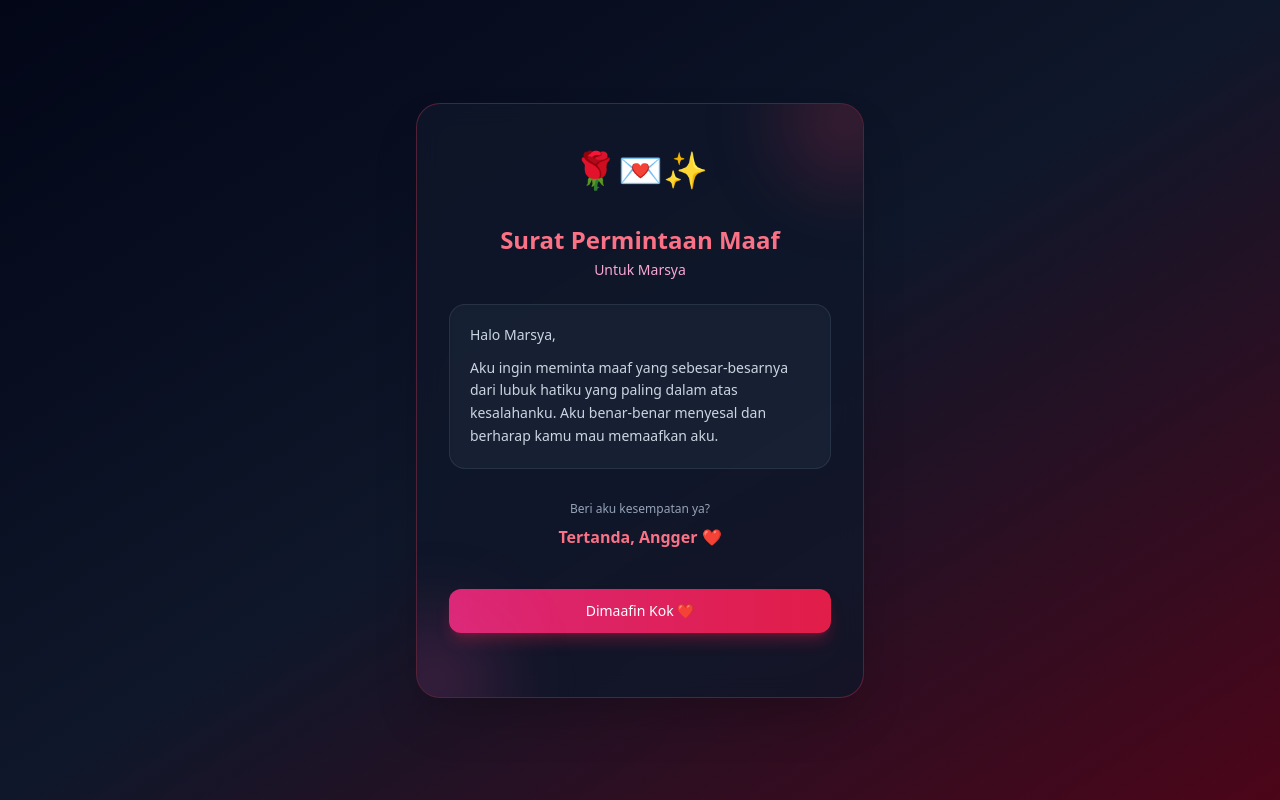
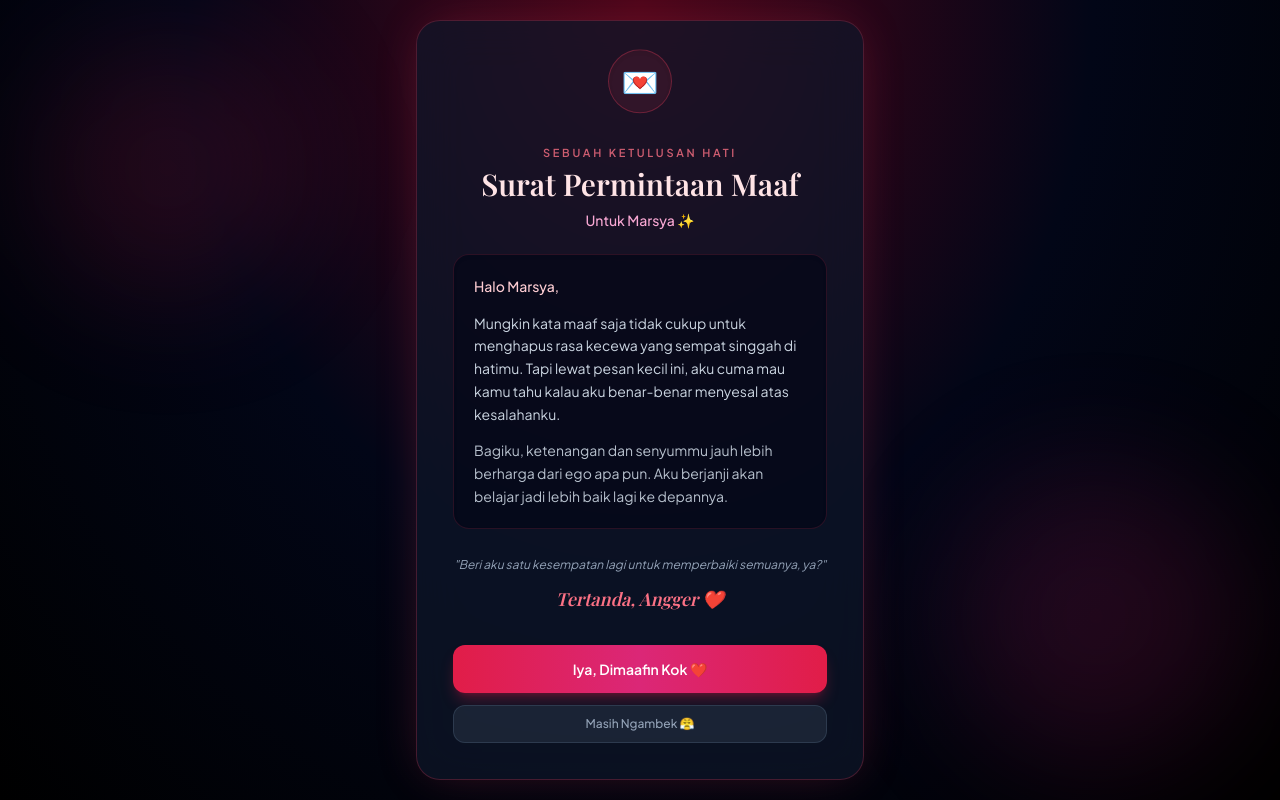
Before and after one commit to anggerkukuh9-create/serverless-baru, a plain HTML site: page kartu-maaf.html in a window 1280 px wide. Drawn offline with nearby package versions, Linux system fonts and the light colour scheme; a web font is replaced by a local one.

Commit message:
Update kartu-maaf.html

```diff
--- a/kartu-maaf.html
+++ b/kartu-maaf.html
@@ -3,72 +3,100 @@
 <head>
   <meta charset="UTF-8">
   <meta name="viewport" content="width=device-width, initial-scale=1.0">
-  <title>Sebuah Pesan Spesial Untukmu 💌</title>
+  <title>Untukmu, Marsya 💌</title>
   <script src="https://cdn.tailwindcss.com"></script>
+  <link href="https://fonts.googleapis.com/css2?family=Playfair+Display:ital,wght@0,600;1,500&family=Plus+Jakarta+Sans:wght@400;500;600&display=swap" rel="stylesheet">
+  <style>
+    body { font-family: 'Plus Jakarta Sans', sans-serif; }
+    .font-serif-estetik { font-family: 'Playfair Display', serif; }
+    @keyframes floatSlow {
+      0%, 100% { transform: translateY(0px); }
+      50% { transform: translateY(-8px); }
+    }
+    .animate-float { animation: floatSlow 3.5s ease-in-out infinite; }
+  </style>
 </head>
-<body class="bg-gradient-to-br from-slate-950 via-slate-900 to-rose-950 text-slate-100 min-h-screen flex items-center justify-center p-4">
+<body class="bg-[radial-gradient(ellipse_at_top,_var(--tw-gradient-stops))] from-rose-950 via-slate-950 to-black text-slate-100 min-h-screen flex items-center justify-center p-4 overflow-hidden">
 
-  <div class="bg-slate-900/80 backdrop-blur-md p-8 rounded-3xl shadow-2xl w-full max-w-md border border-rose-500/30 text-center space-y-6 relative overflow-hidden">
+  <!-- Dekorasi Cahaya Latar -->
+  <div class="fixed top-10 left-10 w-64 h-64 bg-rose-600/15 rounded-full blur-3xl pointer-events-none"></div>
+  <div class="fixed bottom-10 right-10 w-72 h-72 bg-pink-600/15 rounded-full blur-3xl pointer-events-none"></div>
 
-    <!-- Hiasan Cahaya Latar Belakang -->
-    <div class="absolute -top-12 -right-12 w-32 h-32 bg-rose-500/20 rounded-full blur-2xl"></div>
-    <div class="absolute -bottom-12 -left-12 w-32 h-32 bg-pink-500/20 rounded-full blur-2xl"></div>
+  <div class="bg-slate-900/70 backdrop-blur-xl p-7 sm:p-9 rounded-3xl shadow-[0_0_50px_-12px_rgba(244,63,94,0.3)] w-full max-w-md border border-rose-500/25 text-center space-y-6 relative z-10">
 
-    <!-- Header / Emoji -->
-    <div class="text-4xl animate-bounce">🌹💌✨</div>
-
-    <div>
-      <h1 class="text-2xl font-bold text-rose-400 mb-1">Surat Permintaan Maaf</h1>
-      <p id="teksPenerima" class="text-sm font-medium text-pink-300">Untuk Marsya</p>
+    <!-- Ikon Surat Melayang -->
+    <div class="inline-flex items-center justify-center w-16 h-16 rounded-full bg-rose-500/10 border border-rose-500/30 text-3xl animate-float shadow-inner">
+      💌
     </div>
 
-    <!-- Isi Kartu -->
-    <div class="bg-slate-800/60 border border-slate-700/60 p-5 rounded-2xl text-left space-y-3 text-sm text-slate-300 shadow-inner">
-      <p>Halo Marsya,</p>
-      <p id="teksIsi" class="leading-relaxed">
-        Aku ingin meminta maaf yang sebesar-besarnya dari lubuk hatiku yang paling dalam atas kesalahanku. Aku benar-benar menyesal dan berharap kamu mau memaafkan aku.
-      </p>
-      <p id="teksTambahanKustom" class="italic text-rose-300/90 text-xs hidden"></p>
+    <!-- Judul & Nama Penerima -->
+    <div class="space-y-1">
+      <p class="text-[11px] uppercase tracking-[0.25em] text-rose-400/80 font-semibold">Sebuah Ketulusan Hati</p>
+      <h1 class="font-serif-estetik text-2xl sm:text-3xl font-semibold text-rose-100">Surat Permintaan Maaf</h1>
+      <p id="teksPenerima" class="text-sm font-medium text-pink-300 pt-1">Untuk Marsya ✨</p>
     </div>
 
-    <!-- Penutup & Pengirim -->
-    <div class="pt-2">
-      <p class="text-xs text-slate-400">Beri aku kesempatan ya?</p>
-      <p id="teksPengirim" class="text-base font-semibold text-rose-400 mt-2">Tertanda, Angger ❤️</p>
+    <!-- Kotak Surat Puitis -->
+    <div class="bg-slate-950/60 border border-rose-500/15 p-5 rounded-2xl text-left space-y-3.5 text-sm text-slate-300 leading-relaxed shadow-inner">
+      <p id="sapaan" class="font-medium text-rose-200">Halo Marsya,</p>
+
+      <p id="teksIsi">
+        Mungkin kata maaf saja tidak cukup untuk menghapus rasa kecewa yang sempat singgah di hatimu. Tapi lewat pesan kecil ini, aku cuma mau kamu tahu kalau aku benar-benar menyesal atas kesalahanku.
+      </p>
+
+      <p class="text-slate-300/90">
+        Bagiku, ketenangan dan senyummu jauh lebih berharga dari ego apa pun. Aku berjanji akan belajar jadi lebih baik lagi ke depannya.
+      </p>
+
+      <p id="teksTambahanKustom" class="italic text-pink-300 bg-rose-500/10 border-l-2 border-rose-400 pl-3 py-1.5 rounded-r-lg text-xs hidden"></p>
     </div>
 
-    <!-- Tombol Interaksi Manis -->
-    <div class="pt-4 space-y-2">
-      <button onclick="terimaMaaf()" id="btnMaaf" class="w-full bg-gradient-to-r from-pink-600 to-rose-600 hover:from-pink-500 hover:to-rose-500 text-white font-medium py-3 rounded-xl transition shadow-lg shadow-rose-600/30 text-sm">
-        Dimaafin Kok ❤️
+    <!-- Penutup & Tanda Tangan -->
+    <div class="pt-1 space-y-1">
+      <p class="text-xs text-slate-400 italic">"Beri aku satu kesempatan lagi untuk memperbaiki semuanya, ya?"</p>
+      <p id="teksPengirim" class="font-serif-estetik italic text-lg text-rose-400 pt-2">Tertanda, Angger ❤️</p>
+    </div>
+
+    <!-- Tombol Interaktif -->
+    <div id="areaTombol" class="pt-2 space-y-3 relative">
+      <button onclick="terimaMaaf()" id="btnMaaf"
+        class="w-full bg-gradient-to-r from-rose-600 via-pink-600 to-rose-600 hover:from-rose-500 hover:to-pink-500 text-white font-semibold py-3.5 rounded-xl transition-all duration-300 shadow-lg shadow-rose-600/30 text-sm active:scale-95">
+        Iya, Dimaafin Kok ❤️
       </button>
-      <p id="pesanBalasan" class="text-xs text-pink-400 font-medium h-6"></p>
+
+      <button onmouseover="geserTombol()" onclick="geserTombol()" id="btnTolak"
+        class="w-full bg-slate-800/80 hover:bg-slate-800 text-slate-400 border border-slate-700/80 font-medium py-2.5 rounded-xl transition-all duration-200 text-xs">
+        Masih Ngambek 😤
+      </button>
+    </div>
+
+    <!-- Pesan Setelah Dimaafkan -->
+    <div id="pesanBalasan" class="hidden pt-2 space-y-2 animate-fade-in">
+      <div class="p-4 rounded-2xl bg-rose-500/15 border border-rose-500/30 text-rose-200 text-xs leading-relaxed">
+        <p class="text-base mb-1">🥰✨🌹</p>
+        <p class="font-semibold text-sm text-pink-300">Terima kasih banyak ya!</p>
+        <p class="mt-1">Janji nggak bakal bikin kamu kecewa lagi. Sehat-sehat dan senyum terus ya hari ini!</p>
+      </div>
     </div>
 
   </div>
 
   <script>
-    // Membaca parameter dari URL jika ada
     const urlParams = new URLSearchParams(window.location.search);
-
     const penerima = urlParams.get('penerima');
     const kesalahan = urlParams.get('kesalahan');
     const pesanTambahan = urlParams.get('pesan');
     const pengirim = urlParams.get('pengirim');
 
-    // Jika ada parameter di URL, timpa nilai default Marsya & Angger
     if (penerima) {
-      document.getElementById('teksPenerima').textContent = `Untuk ${penerima}`;
-      document.querySelector('.bg-slate-800/60 p:nth-child(1)').textContent = `Halo ${penerima},`;
+      document.title = `Untukmu, ${penerima} 💌`;
+      document.getElementById('teksPenerima').textContent = `Untuk ${penerima} ✨`;
+      document.getElementById('sapaan').textContent = `Halo ${penerima},`;
     }
 
-    if (kesalahan || pengirim) {
-      let isi = "Aku ingin meminta maaf yang sebesar-besarnya dari lubuk hatiku yang paling dalam";
-      if (kesalahan) {
-        isi += ` atas kesalahanku terkait "${kesalahan}"`;
-      }
-      isi += ". Aku benar-benar menyesal dan berharap kamu mau memaafkan aku.";
-      document.getElementById('teksIsi').textContent = isi;
+    if (kesalahan) {
+      document.getElementById('teksIsi').textContent =
+        `Mungkin kata maaf saja tidak cukup untuk menghapus rasa kecewa yang sempat singgah di hatimu terkait "${kesalahan}". Tapi lewat pesan kecil ini, aku cuma mau kamu tahu kalau aku benar-benar menyesal.`;
     }
 
     if (pesanTambahan) {
@@ -81,13 +109,28 @@
       document.getElementById('teksPengirim').textContent = `Tertanda, ${pengirim} ❤️`;
     }
 
-    // Fungsi interaktif tombol
+    // Efek tombol "Masih Ngambek" menghindar saat disentuh/diklik
+    let hitunganKabur = 0;
+    const kataBujukan = [
+      "Yakin masih ngambek? 🥺",
+      "Jangan lama-lama marahnya dong...",
+      "Tombol ini lagi rusak, klik yang atas aja ❤️",
+      "Eits, nggak kena! Maafin ya? ✨"
+    ];
+
+    function geserTombol() {
+      const btnTolak = document.getElementById('btnTolak');
+      const acakX = Math.floor(Math.random() * 140) - 70;
+      const acakY = Math.floor(Math.random() * 80) - 40;
+
+      btnTolak.style.transform = `translate(${acakX}px, ${acakY}px)`;
+      btnTolak.textContent = kataBujukan[hitunganKabur % kataBujukan.length];
+      hitunganKabur++;
+    }
+
     function terimaMaaf() {
-      const btn = document.getElementById('btnMaaf');
-      const balasan = document.getElementById('pesanBalasan');
-
-      btn.style.display = 'none';
-      balasan.textContent = 'Yeay! Terima kasih banyak sudah memaafkan ya! 🥰✨';
+      document.getElementById('areaTombol').classList.add('hidden');
+      document.getElementById('pesanBalasan').classList.remove('hidden');
     }
   </script>
 </body>
```
